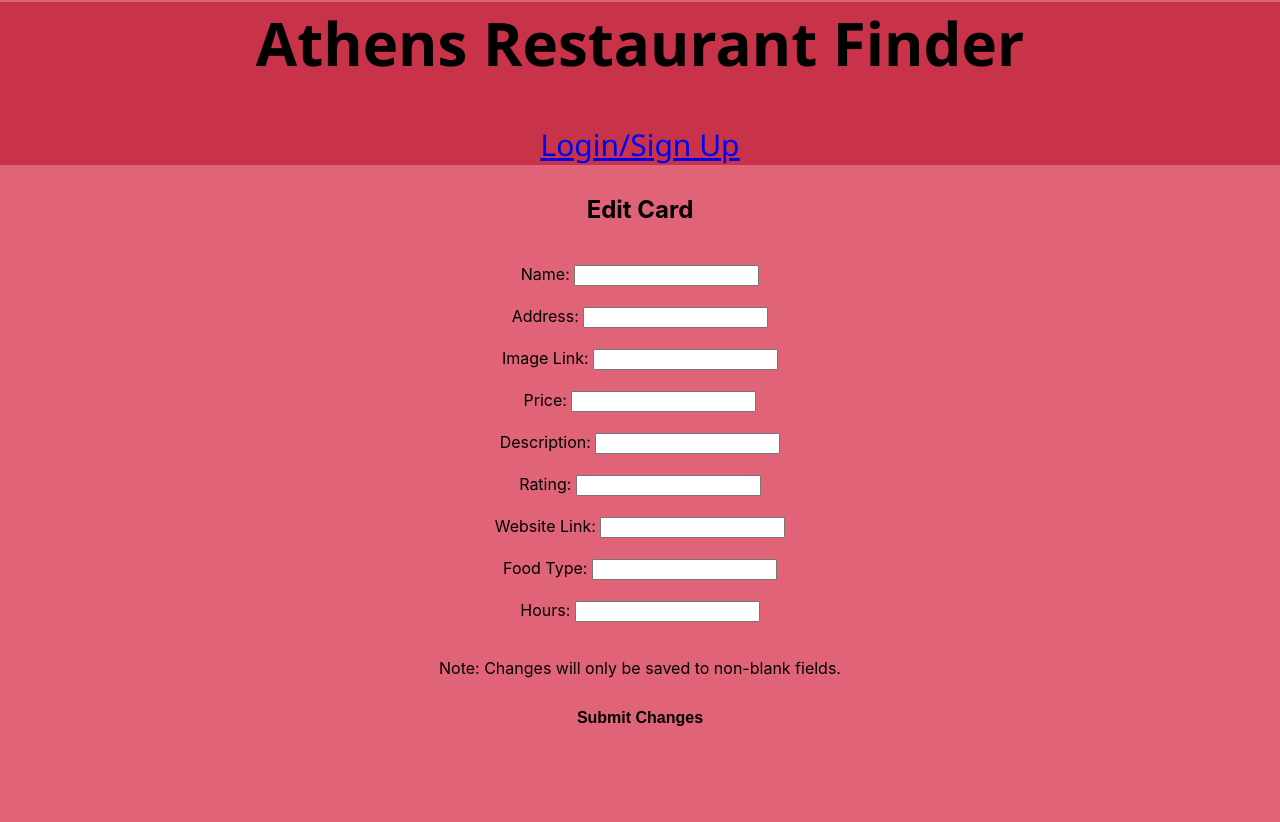
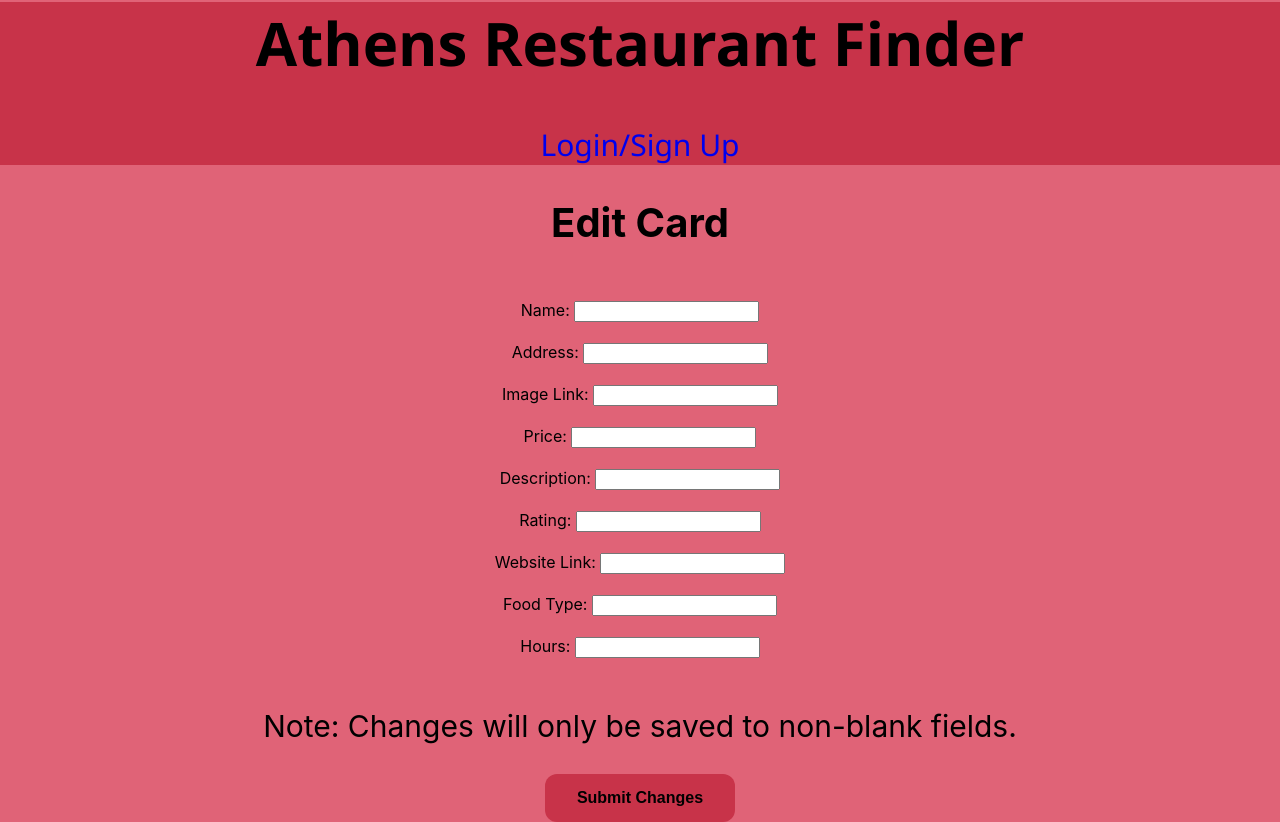
Before and after one commit to GavinG60/my-app, a React (Create React App) app: page /editcard in a window 1280 px wide. Before the commit the page ends 800 px from the top, so only its background shows below. Built offline with nearby package versions, Linux system fonts and the light colour scheme.

Commit message:
Styled new elements

```diff
--- a/src/extraComponents/Gallery.css
+++ b/src/extraComponents/Gallery.css
@@ -68,3 +68,16 @@
     border-radius: 12px;
     margin-left: 28%;
 }
+
+#detailViewButton {
+    background-color: #e06377;
+    border: none;
+    color: black;
+    font-weight: bold;
+    padding: 15px 32px;
+    text-align: center;
+    text-decoration: none;
+    font-size: 16px;
+    border-radius: 12px;
+    margin-left: 28%;
+}
--- a/src/extraComponents/Gallery.js
+++ b/src/extraComponents/Gallery.js
@@ -39,12 +39,12 @@
         <div className="Card">
             <h1>{props.cardInfo[props.cardIndex][0]}</h1>
             <h2>{props.cardInfo[props.cardIndex][1]}</h2>
-            <img src={props.cardInfo[props.cardIndex][2]} alt="Restaurant" height="100px"/>
+            <img id="cardImage" src={props.cardInfo[props.cardIndex][2]} alt="Restaurant" height="100px"/>
             <p>Price: {props.cardInfo[props.cardIndex][3]}</p>
             <p>Cuisine: {props.cardInfo[props.cardIndex][8]}</p>
             <p>{props.cardInfo[props.cardIndex][5]}</p>
             <Link to ="/detailedview">
-                <button onClick={setDVIndex}>
+                <button id="detailViewButton" onClick={setDVIndex}>
                     View More Info
                 </button>
             </Link>
--- a/src/primaryComponents/AppHeader.css
+++ b/src/primaryComponents/AppHeader.css
@@ -6,3 +6,7 @@
     color: black;
     font-family:'Segoe UI', Tahoma, Geneva, Verdana, sans-serif;
   }
+
+  #loginLink {
+    text-decoration: none;
+  }
--- a/src/primaryComponents/AppHeader.js
+++ b/src/primaryComponents/AppHeader.js
@@ -16,7 +16,7 @@
         <>
             <div className="App-header">
                 <h1>Athens Restaurant Finder</h1>
-                <p><Link to="/loginpage">Login/Sign Up</Link></p>
+                <p id="loginLink"><Link to="/loginpage">Login/Sign Up</Link></p>
             </div>
             <Outlet/>
         </>
--- a/src/primaryComponents/DetailedView.css
+++ b/src/primaryComponents/DetailedView.css
@@ -1,3 +1,16 @@
 .detailedViewDiv {
     text-align: center;
 }
+
+h2 {
+    font-size: 40px;
+}
+
+p {
+    font-size: 30px;
+}
+
+a {
+    font-size: 30px;
+    text-decoration: none;
+}
--- a/src/primaryComponents/EditCard.css
+++ b/src/primaryComponents/EditCard.css
@@ -6,3 +6,15 @@
 .editCardDiv {
     text-align: center;
 }
+
+#createButton {
+    background-color: #c83349;
+    border: none;
+    color: black;
+    font-weight: bold;
+    padding: 15px 32px;
+    text-align: center;
+    text-decoration: none;
+    font-size: 16px;
+    border-radius: 12px;
+}
```
